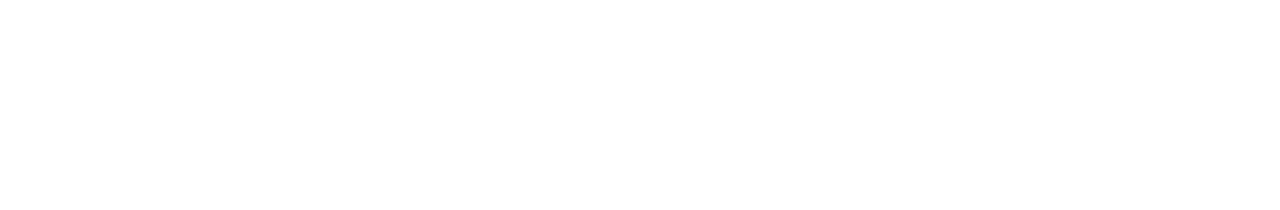
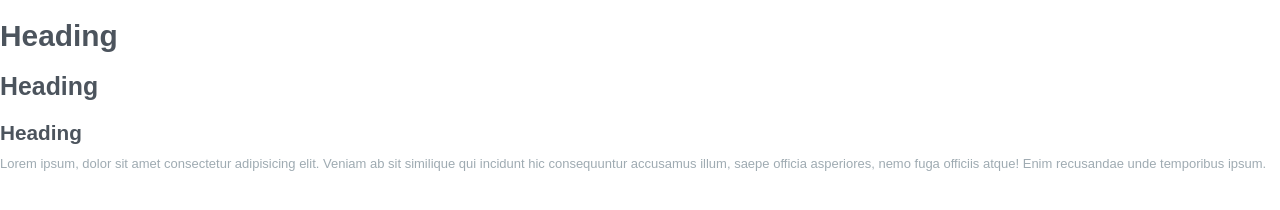
Before and after one commit to samimkabiru/clipboard, a plain HTML site: page index.html in a window 1280 px wide. Drawn offline with Linux system fonts and the light colour scheme; a web font is replaced by a local one.

Commit message:
Define the typography.

```diff
--- a/css/styles.css
+++ b/css/styles.css
@@ -3,3 +3,57 @@
 *::after {
   box-sizing: border-box;
 }
+
+/* Typography */
+html {
+  font-size: 62.5%;
+}
+
+body {
+  font-family: "Bai Jamjuree", sans-serif;
+  font-size: 1.1rem;
+  color: hsl(201, 11%, 66%);
+  line-height: 1.5;
+}
+
+h1,
+h2,
+h3 {
+  color: hsl(210, 10%, 33%);
+  margin-bottom: 1rem;
+  line-height: 1.1;
+}
+
+h1 {
+  font-size: 2.027rem;
+}
+
+h2 {
+  font-size: 1.802rem;
+}
+
+h3 {
+  font-size: 1.602rem;
+}
+
+p {
+  margin-top: 0;
+}
+
+@media screen and (min-width: 1024px) {
+  h1 {
+    font-size: 2.986rem;
+  }
+
+  h2 {
+    font-size: 2.488rem;
+  }
+
+  h3 {
+    font-size: 2.074rem;
+  }
+
+  p {
+    font-size: 1.3rem;
+  }
+}
--- a/index.html
+++ b/index.html
@@ -6,6 +6,22 @@
     <title>Document</title>
     <link rel="stylesheet" href="css/normalize.css" />
     <link rel="stylesheet" href="css/styles.css" />
+    <link rel="preconnect" href="https://fonts.googleapis.com" />
+    <link rel="preconnect" href="https://fonts.gstatic.com" crossorigin />
+    <link
+      href="https://fonts.googleapis.com/css2?family=Bai+Jamjuree:wght@400;600&display=swap"
+      rel="stylesheet"
+    />
   </head>
-  <body></body>
+  <body>
+    <h1>Heading</h1>
+    <h2>Heading</h2>
+    <h3>Heading</h3>
+    <p>
+      Lorem ipsum, dolor sit amet consectetur adipisicing elit. Veniam ab sit
+      similique qui incidunt hic consequuntur accusamus illum, saepe officia
+      asperiores, nemo fuga officiis atque! Enim recusandae unde temporibus
+      ipsum.
+    </p>
+  </body>
 </html>
```
